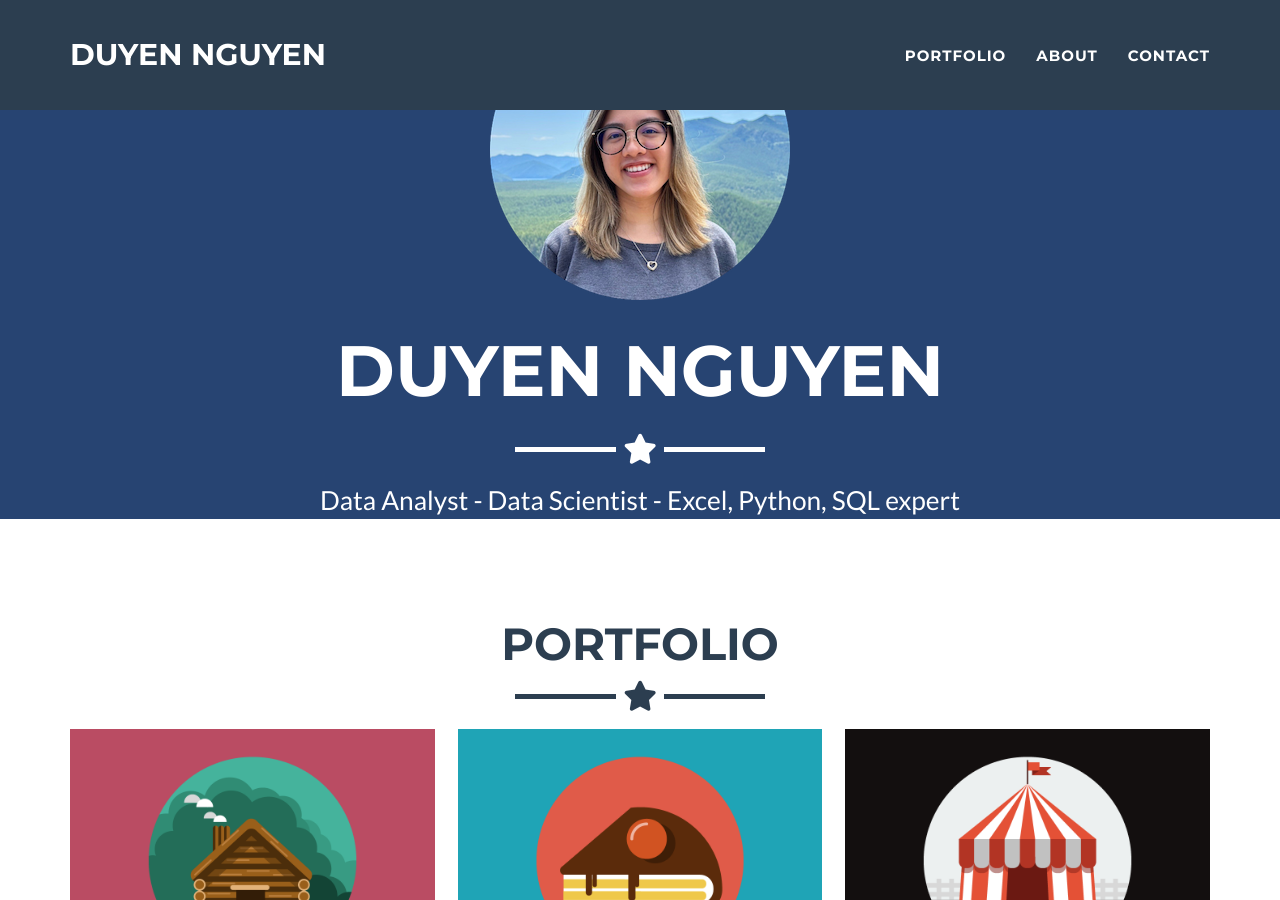
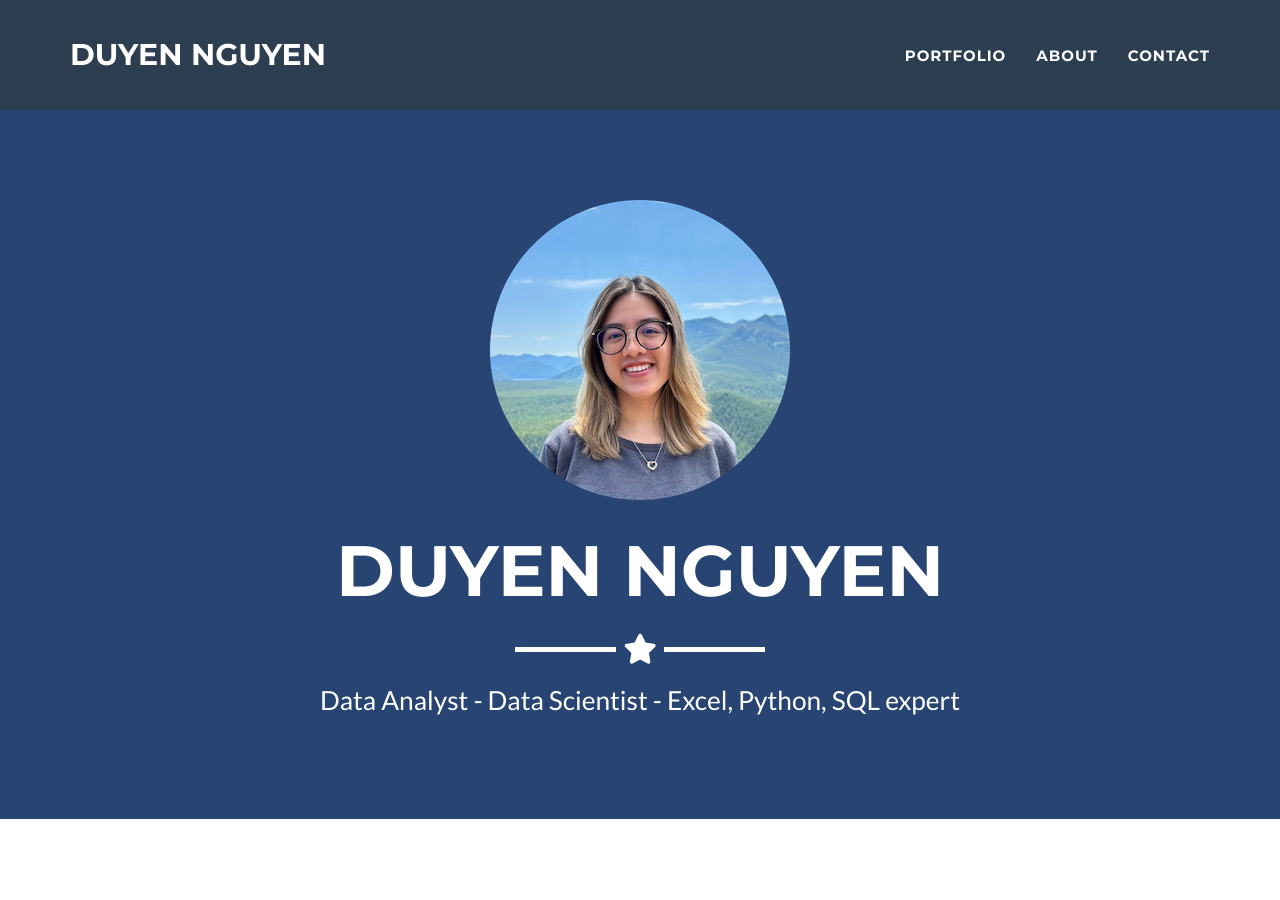
Before and after one commit to duyen21/portfolio, a Jekyll site: the page built from _posts/2014-07-18-project-1.markdown, in a window 1280 px wide and 900 px high. Built offline with Jekyll 4.4.1, drawn with Linux system fonts in a browser that asks for light colours.

Commit message:
Update header.html

```diff
--- a/_includes/header.html
+++ b/_includes/header.html
@@ -1,6 +1,6 @@
 <!-- Header -->
 <header>
-  <div class="success">
+  <div class="container">
     <div class="row">
       <div class="col-lg-12">
         <img class="img-responsive" src="img/profile.png" alt="profile-pic" />
```
